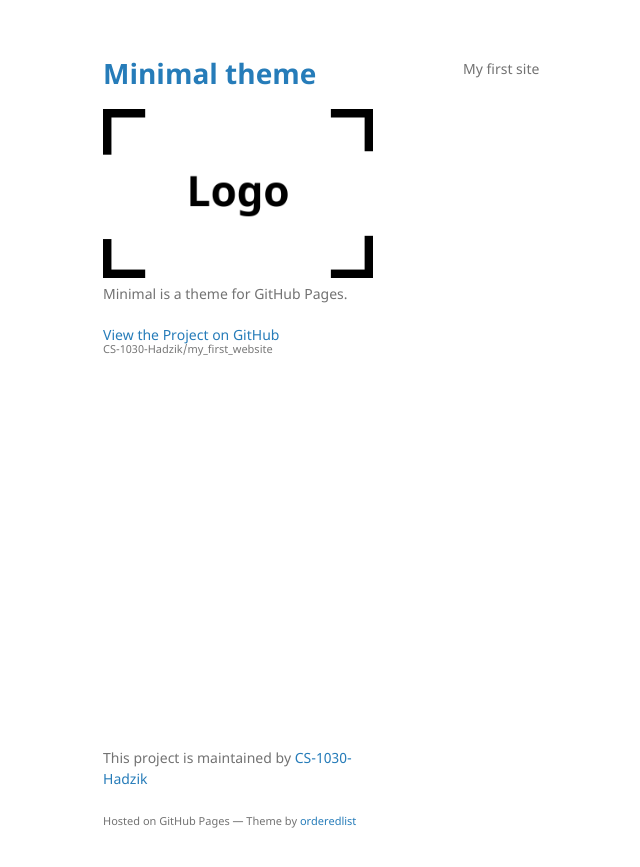
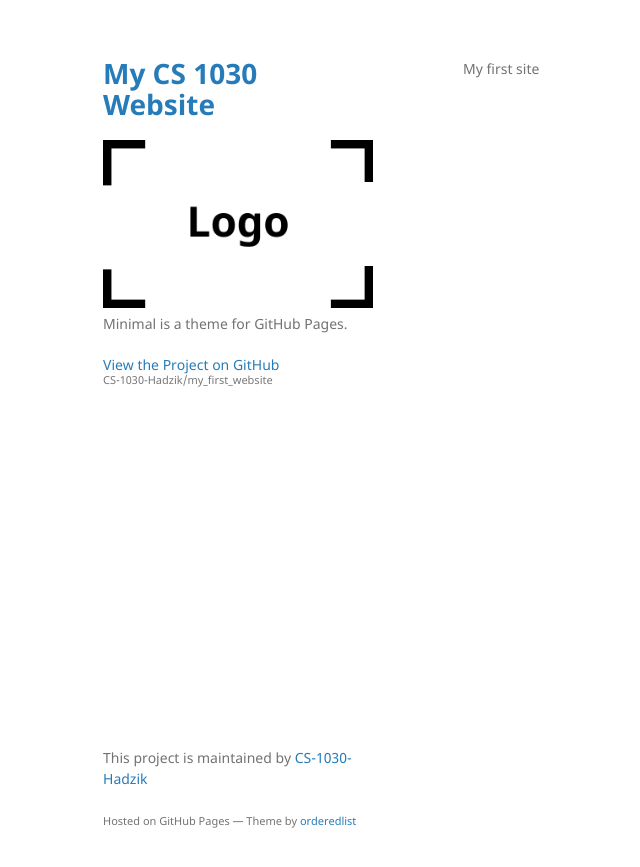
Before and after one commit to CS-1030-Hadzik/my_first_website, a Jekyll site: the page built from index.md, in a window 1280 px wide. Shown: the top 867 px of the page, without its empty margins (107-747 px from the left). Built offline with Jekyll 4.4.1, drawn with Linux system fonts in a browser that asks for light colours.

Commit message:
ADD: author and title custom

```diff
--- a/_config.yml
+++ b/_config.yml
@@ -1,6 +1,6 @@
-title: Minimal theme
+title: My CS 1030 Website
+author: Author Name
 logo: /assets/img/logo.png
 description: Minimal is a theme for GitHub Pages.
-show_downloads: true
 google_analytics:
 theme: jekyll-theme-minimal
```
